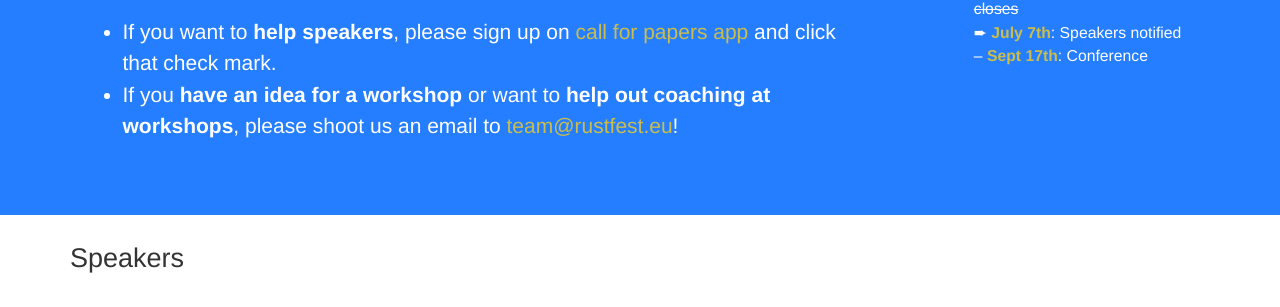
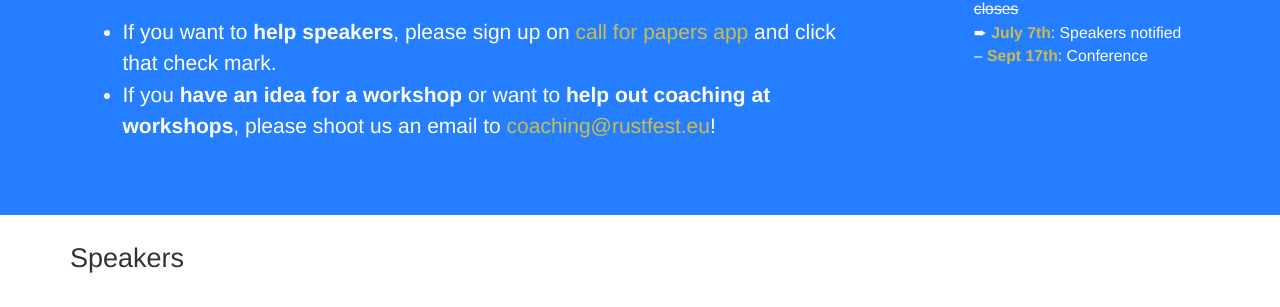
Before and after one commit to RustFestEU/blog.rustfest.eu, a Jekyll site: the page built from index.html, in a window 1280 px wide and 900 px high, scrolled down 657 px. Shown: the part 146-453 px from the top of the window. Built offline with Jekyll 4.4.1, drawn with Linux system fonts in a browser that asks for light colours.

Commit message:
new email: coaching@rustfest.eu

```diff
--- a/index.html
+++ b/index.html
@@ -60,7 +60,7 @@
             If you want to <strong>help speakers</strong>, please sign up on <a href="https://cfp.rustfest.eu">call for papers app</a> and click that check mark.
           </li>
           <li>
-            If you <strong>have an idea for a workshop</strong> or want to <strong>help out coaching at workshops</strong>, please shoot us an email to <a href="mailto:team@rustfest.eu">team@rustfest.eu</a>!
+            If you <strong>have an idea for a workshop</strong> or want to <strong>help out coaching at workshops</strong>, please shoot us an email to <a href="mailto:coaching@rustfest.eu">coaching@rustfest.eu</a>!
           </li>
         </ul>
       </div>
```
Also changed, not shown: _posts/2016-06-29-this-week-in-rustfest-4-closing-cfp-call-for-mentors.md (+1 -1 lines).
